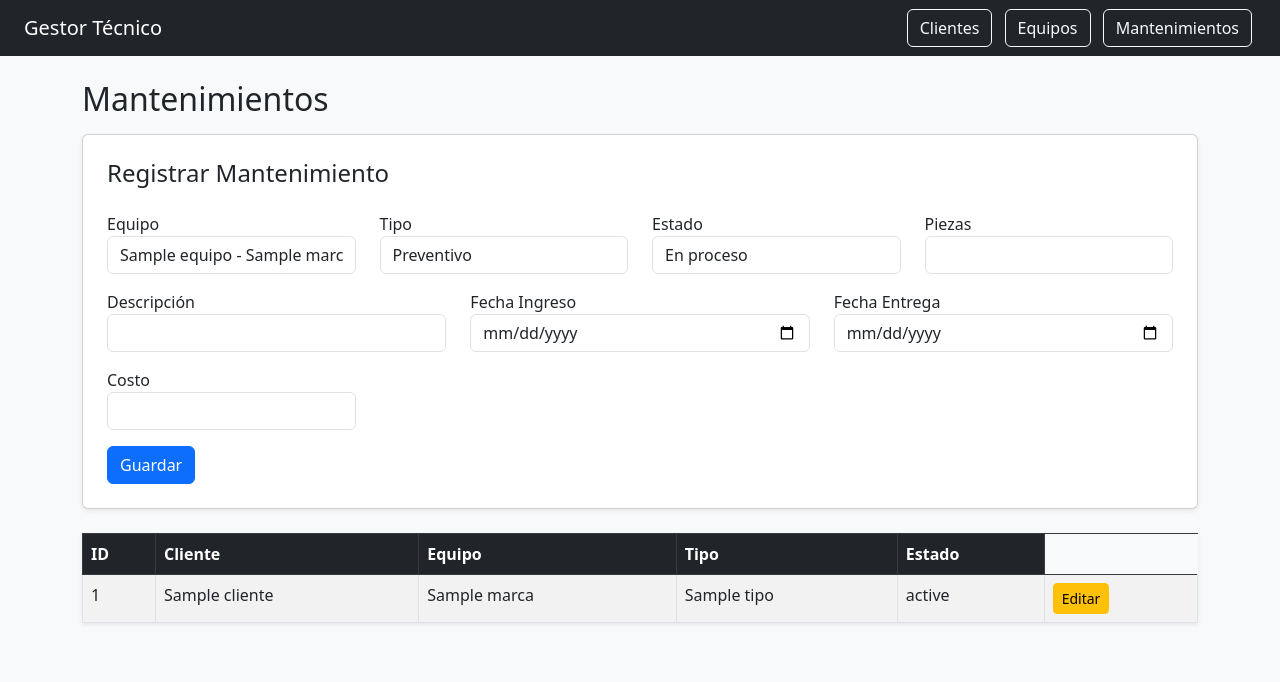
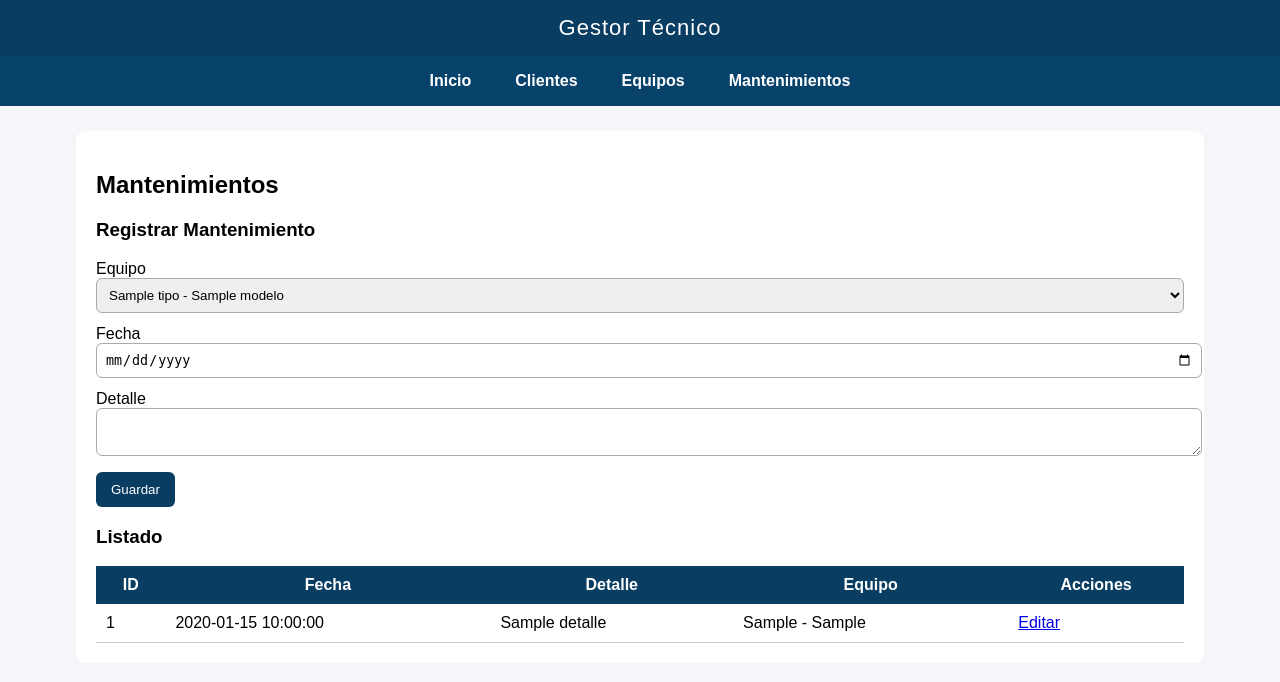
Before and after one commit to Kikin19/Gestor-tecnico, a Flask app: template templates/mantenimientos.html in a window 1280 px wide. Shown: the top 682 px of the page. Run offline with Flask 3, Linux system fonts and the light colour scheme; the template is opened without the code that fills it: most values are stand-ins (such as "Sample title", 1, 10 or a date in 2020).

Commit message:
actualizacion

```diff
--- a/app.py
+++ b/app.py
@@ -13,7 +13,14 @@ def get_db():
 def index():
     return render_template("index.html")
 
-# ---------------- CLIENTES ----------------
+# ---------------- LISTAR CLIENTES ----------------
+@app.route("/clientes")
+def listar_clientes():
+    db = get_db()
+    clientes = db.execute("SELECT * FROM clientes").fetchall()
+    return render_template("clientes.html", clientes=clientes)
+
+# ---------------- EDITAR CLIENTE ----------------
 @app.route('/clientes/editar/<int:id>', methods=['GET', 'POST'])
 def editar_cliente(id):
     db = get_db()
@@ -21,7 +28,7 @@ def editar_cliente(id):
 
     if request.method == 'POST':
         nombre = request.form['nombre']
-        cedula = request.form['cedula']
+        cedula = request.form.get('cedula', '')
         telefono = request.form['telefono']
 
         db.execute("""
@@ -33,8 +40,14 @@ def editar_cliente(id):
 
     return render_template('editar_cliente.html', cliente=cliente)
 
+# ---------------- LISTAR EQUIPOS ----------------
+@app.route("/equipos")
+def listar_equipos():
+    db = get_db()
+    equipos = db.execute("SELECT * FROM equipos").fetchall()
+    return render_template("equipos.html", equipos=equipos)
 
-# ---------------- EQUIPOS ----------------
+# ---------------- EDITAR EQUIPO ----------------
 @app.route('/equipos/editar/<int:id>', methods=['GET', 'POST'])
 def editar_equipo(id):
     db = get_db()
@@ -55,7 +68,14 @@ def editar_equipo(id):
 
     return render_template('editar_equipo.html', equipo=equipo, clientes=clientes)
 
-# ---------------- MANTENIMIENTOS ----------------
+# ---------------- LISTAR MANTENIMIENTOS ----------------
+@app.route("/mantenimientos")
+def listar_mantenimientos():
+    db = get_db()
+    mantenimientos = db.execute("SELECT * FROM mantenimientos").fetchall()
+    return render_template("mantenimientos.html", mantenimientos=mantenimientos)
+
+# ---------------- EDITAR MANTENIMIENTO ----------------
 @app.route('/mantenimientos/editar/<int:id>', methods=['GET', 'POST'])
 def editar_mantenimiento(id):
     db = get_db()
@@ -76,6 +96,7 @@ def editar_mantenimiento(id):
 
     return render_template('editar_mantenimiento.html', mantenimiento=mantenimiento, equipos=equipos)
 
+# ---------------- AGREGAR MANTENIMIENTO ----------------
 @app.route("/mantenimientos/add", methods=["POST"])
 def mantenimientos_add():
     equipo_id = request.form["equipo"]
@@ -96,7 +117,8 @@ def mantenimientos_add():
     conn.close()
 
     return redirect("/mantenimientos")
-#base
+
+# ---------------- INICIALIZAR BASE DE DATOS ----------------
 def inicializar_bd():
     conn = sqlite3.connect("database.db")
     cursor = conn.cursor()
@@ -105,7 +127,8 @@ def inicializar_bd():
         CREATE TABLE IF NOT EXISTS clientes (
             id INTEGER PRIMARY KEY AUTOINCREMENT,
             nombre TEXT,
-            telefono TEXT
+            telefono TEXT,
+            cedula TEXT
         )
     """)
 
@@ -116,6 +139,7 @@ def inicializar_bd():
             marca TEXT,
             modelo TEXT,
             serie TEXT,
+            tipo TEXT,
             FOREIGN KEY(cliente_id) REFERENCES clientes(id)
         )
     """)
@@ -138,7 +162,6 @@ def inicializar_bd():
     conn.commit()
     conn.close()
 
-
 # ---------------- RUN ----------------
 if __name__ == "__main__":
     inicializar_bd()
--- a/templates/mantenimientos.html
+++ b/templates/mantenimientos.html
@@ -1,106 +1,45 @@
-{% extends "base.html" %}
+{% extends "layout.html" %}
 
 {% block content %}
+<h2>Mantenimientos</h2>
 
-<h2 class="mb-3">Mantenimientos</h2>
-
-<div class="card p-4 shadow-sm mb-4">
-    <h4>Registrar Mantenimiento</h4>
-
+<h3>Registrar Mantenimiento</h3>
 <form action="/mantenimientos/add" method="POST">
-        <div class="row mt-3">
-
-            <div class="col-md-3">
     <label>Equipo</label>
-                <select name="equipo" class="form-control" required>
+    <select name="equipo_id" required>
         {% for e in equipos %}
-                    <option value="{{ e.id }}">
-                        {{ e.nombre }} - {{ e.marca }}
-                    </option>
+        <option value="{{ e.id }}">{{ e.tipo }} - {{ e.modelo }}</option>
         {% endfor %}
     </select>
-            </div>
 
-            <div class="col-md-3">
-                <label>Tipo</label>
-                <select name="tipo" class="form-control">
-                    <option>Preventivo</option>
-                    <option>Correctivo</option>
-                </select>
-            </div>
+    <label>Fecha</label>
+    <input type="date" name="fecha" required>
 
-            <div class="col-md-3">
-                <label>Estado</label>
-                <select name="estado" class="form-control">
-                    <option>En proceso</option>
-                    <option>Finalizado</option>
-                    <option>Entregado</option>
-                </select>
-            </div>
+    <label>Detalle</label>
+    <textarea name="detalle" required></textarea>
 
-            <div class="col-md-3">
-                <label>Piezas</label>
-                <input type="text" name="piezas" class="form-control">
-            </div>
+    <button type="submit">Guardar</button>
+</form>
 
-        </div>
-
-        <div class="row mt-3">
-
-            <div class="col-md-4">
-                <label>Descripción</label>
-                <input type="text" name="desc" class="form-control">
-            </div>
-
-            <div class="col-md-4">
-                <label>Fecha Ingreso</label>
-                <input type="date" name="ingreso" class="form-control">
-            </div>
-
-            <div class="col-md-4">
-                <label>Fecha Entrega</label>
-                <input type="date" name="entrega" class="form-control">
-            </div>
-
-        </div>
-
-        <div class="row mt-3">
-            <div class="col-md-3">
-                <label>Costo</label>
-                <input type="number" step="0.01" name="costo" class="form-control">
-            </div>
-        </div>
-
-        <button class="btn btn-primary mt-3">Guardar</button>
-    </form>
-</div>
-
-<!-- Tabla -->
-<table class="table table-striped table-bordered shadow-sm">
-    <thead class="table-dark">
+<h3>Listado</h3>
+<table>
     <tr>
         <th>ID</th>
-            <th>Cliente</th>
+        <th>Fecha</th>
+        <th>Detalle</th>
         <th>Equipo</th>
-            <th>Tipo</th>
-            <th>Estado</th>
+        <th>Acciones</th>
     </tr>
-    </thead>
 
-    <tbody>
-        {% for m in mant %}
+    {% for m in mantenimientos %}
     <tr>
         <td>{{ m.id }}</td>
-            <td>{{ m.cliente }}</td>
-            <td>{{ m.marca }}</td>
-            <td>{{ m.tipo }}</td>
-            <td>{{ m.estado }}</td>
-            <td>
-                <a href="/mantenimientos/editar/{{ mantenimiento.id }}" class="btn btn-warning btn-sm scale-hover">Editar</a>
-            </td>
+        <td>{{ m.fecha }}</td>
+        <td>{{ m.detalle }}</td>
+        <td>{{ m.equipo_tipo }} - {{ m.equipo_modelo }}</td>
+        <td><a href="/mantenimientos/editar/{{ m.id }}">Editar</a></td>
     </tr>
     {% endfor %}
-    </tbody>
 </table>
 
 {% endblock %}
```
Also changed, not shown: templates/clientes.html (+18 -29 lines), templates/editar_cliente.html (+4 -6 lines), templates/editar_equipo.html (+12 -16 lines), templates/editar_mantenimiento.html (+14 -17 lines), templates/equipos.html (+19 -45 lines). Lines whose indentation alone changed are shown as unchanged.
